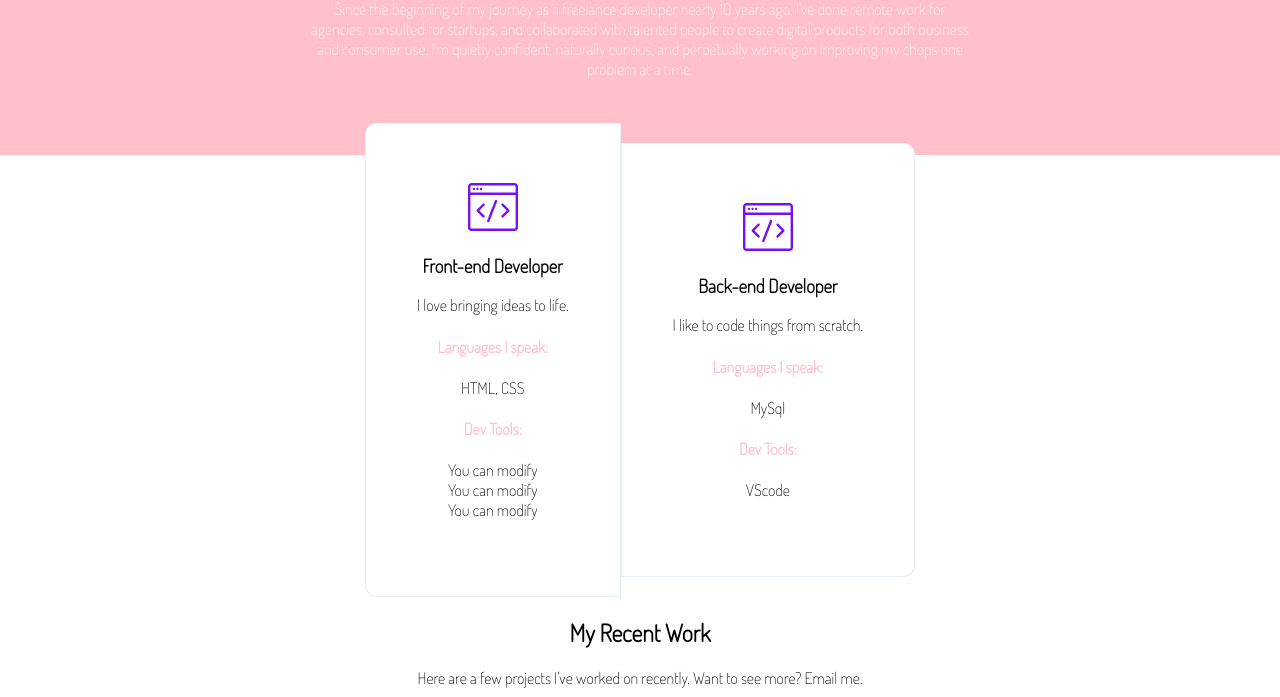
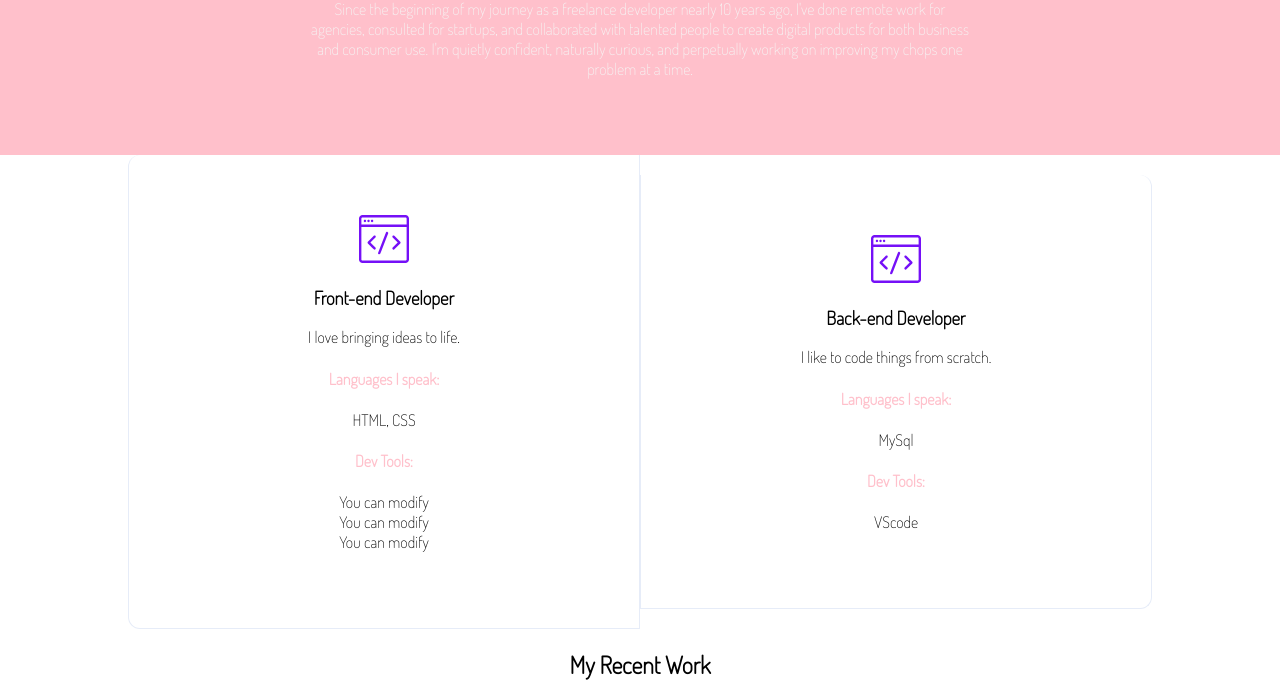
Before and after one commit to wildcodeschool-2025-03/JS-Paris-checkpoint-1, a website: page site/portfolio.html in a window 1280 px wide. Shown: the part 900-1597 px from the top of the page. Drawn offline with Linux system fonts and the light colour scheme.

Commit message:
correction

```diff
--- a/site/css/portfolio.css
+++ b/site/css/portfolio.css
@@ -55,7 +55,6 @@ p {
 }
 
 .skills {
-  margin-top: calc(var(--gutter) * -2);
   border-radius: var(--radius);
   padding: 0 10%;
   display: flex;
@@ -67,6 +66,7 @@ p {
 .skills--title {
   margin: calc(var(--gutter) * -2) 0;
   text-align: var(--textAlign);
+  width: 100%;
 }
 
 .column {
@@ -78,6 +78,7 @@ p {
   border-radius: var(--radius);
   text-align: var(--textAlign);
   box-shadow: var(--styledShadow);
+  width: 50%;
 }
 
 .column:first-of-type {
```
